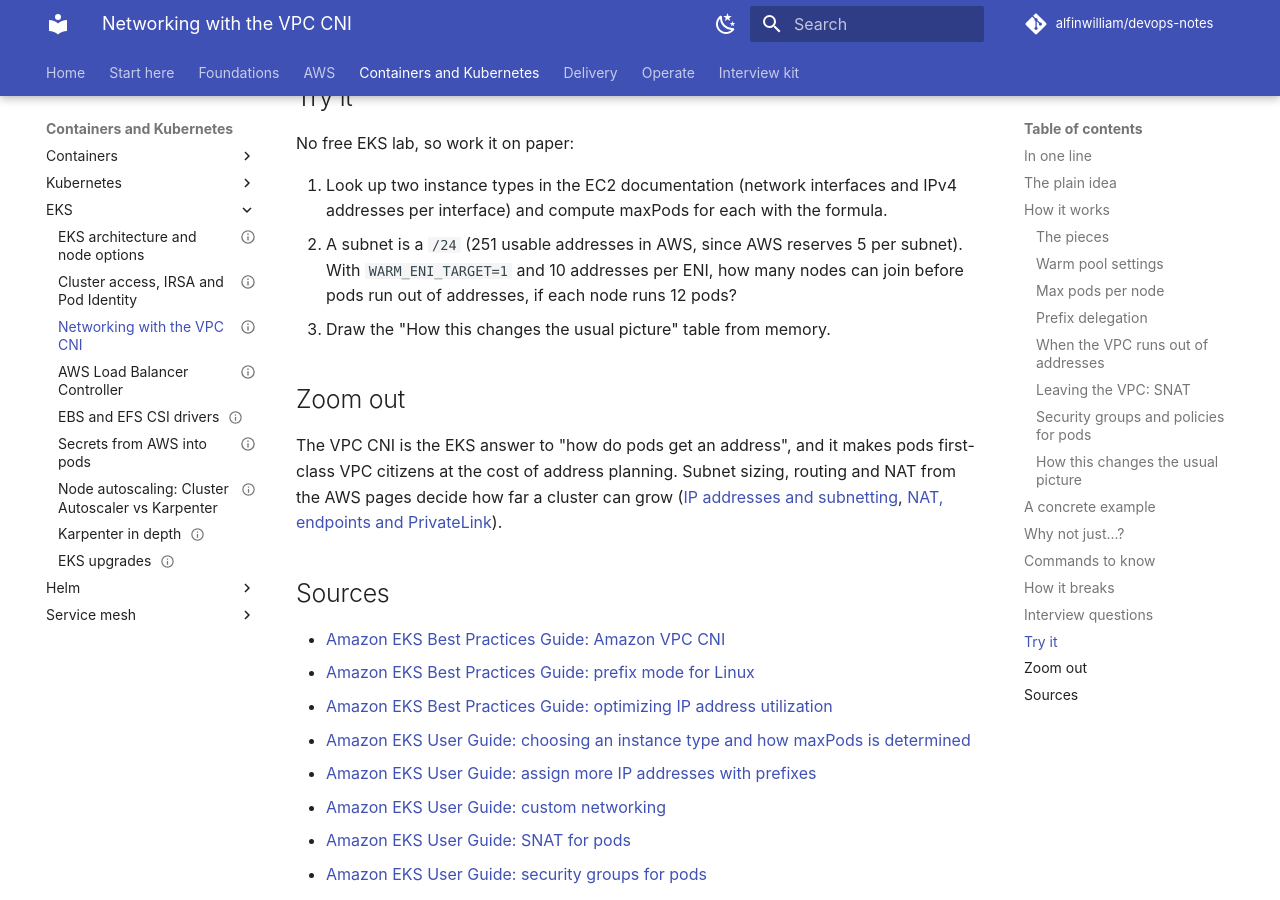
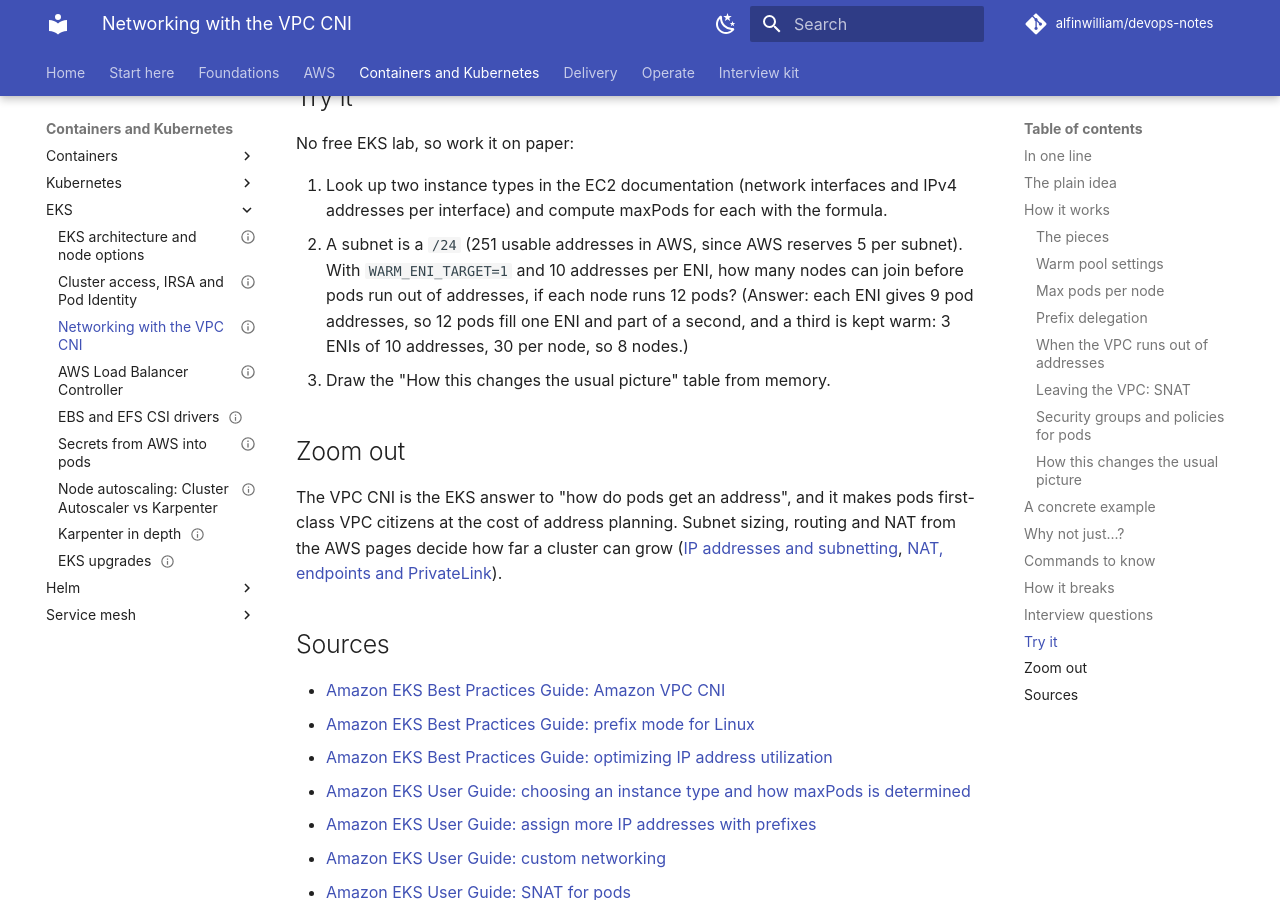
Before and after one commit to alfinwilliam/devops-notes, an MkDocs documentation site: the page built from docs/eks/vpc-cni.md, in a window 1280 px wide and 900 px high, scrolled down 6538 px. Built offline with MkDocs 1.6.1 and Material for MkDocs 9.7.7, drawn with Linux system fonts in a browser that asks for light colours; comment, search, counter and statistics services are not loaded.

Commit message:
eks: add the answer to the subnet exercise
Co-Authored-By: Claude Opus 5.5 <noreply@anthropic.com>

```diff
--- a/docs/eks/vpc-cni.md
+++ b/docs/eks/vpc-cni.md
@@ -209,7 +209,7 @@ These were not run for this page.
 No free EKS lab, so work it on paper:
 
 1. Look up two instance types in the EC2 documentation (network interfaces and IPv4 addresses per interface) and compute maxPods for each with the formula.
-2. A subnet is a `/24` (251 usable addresses in AWS, since AWS reserves 5 per subnet). With `WARM_ENI_TARGET=1` and 10 addresses per ENI, how many nodes can join before pods run out of addresses, if each node runs 12 pods?
+2. A subnet is a `/24` (251 usable addresses in AWS, since AWS reserves 5 per subnet). With `WARM_ENI_TARGET=1` and 10 addresses per ENI, how many nodes can join before pods run out of addresses, if each node runs 12 pods? (Answer: each ENI gives 9 pod addresses, so 12 pods fill one ENI and part of a second, and a third is kept warm: 3 ENIs of 10 addresses, 30 per node, so 8 nodes.)
 3. Draw the "How this changes the usual picture" table from memory.
 
 ## Zoom out
```
